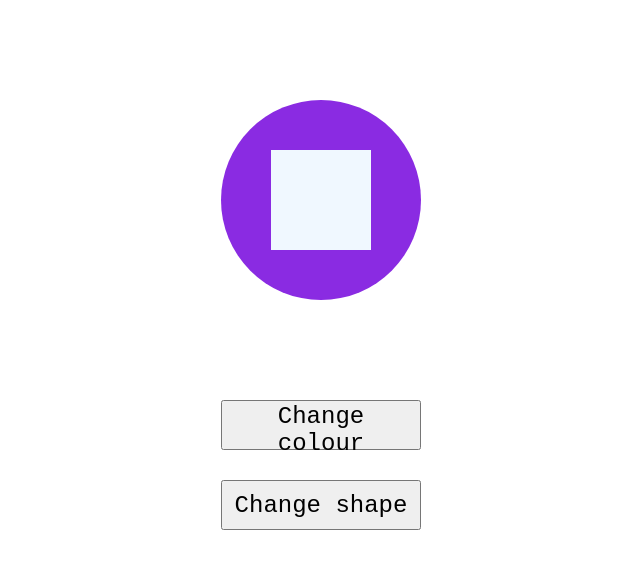
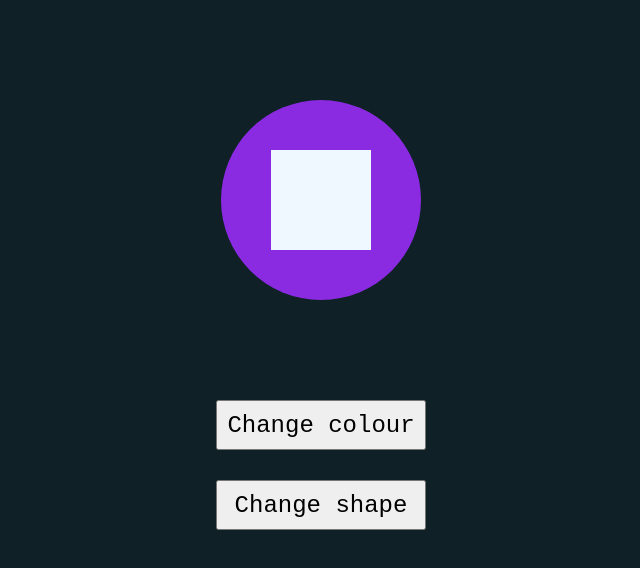
Before and after one commit to Hitansh1G/Web-Development, a plain HTML site: page java script/Change Color and Shape.html in a window 1280 px wide. Shown: the whole page, without its empty margins (319-959 px from the left). Drawn offline with Linux system fonts and the light colour scheme.

Commit message:
change color nd shape

```diff
--- a/java script/Change Color and Shape.css
+++ b/java script/Change Color and Shape.css
@@ -1,5 +1,9 @@
+body{
+
+    background-color: #0F2027;
+}
 button {
-    width: 200px;
+    width: 210px;
     height: 50px;
     display: block;
     margin: 30px auto;
```
